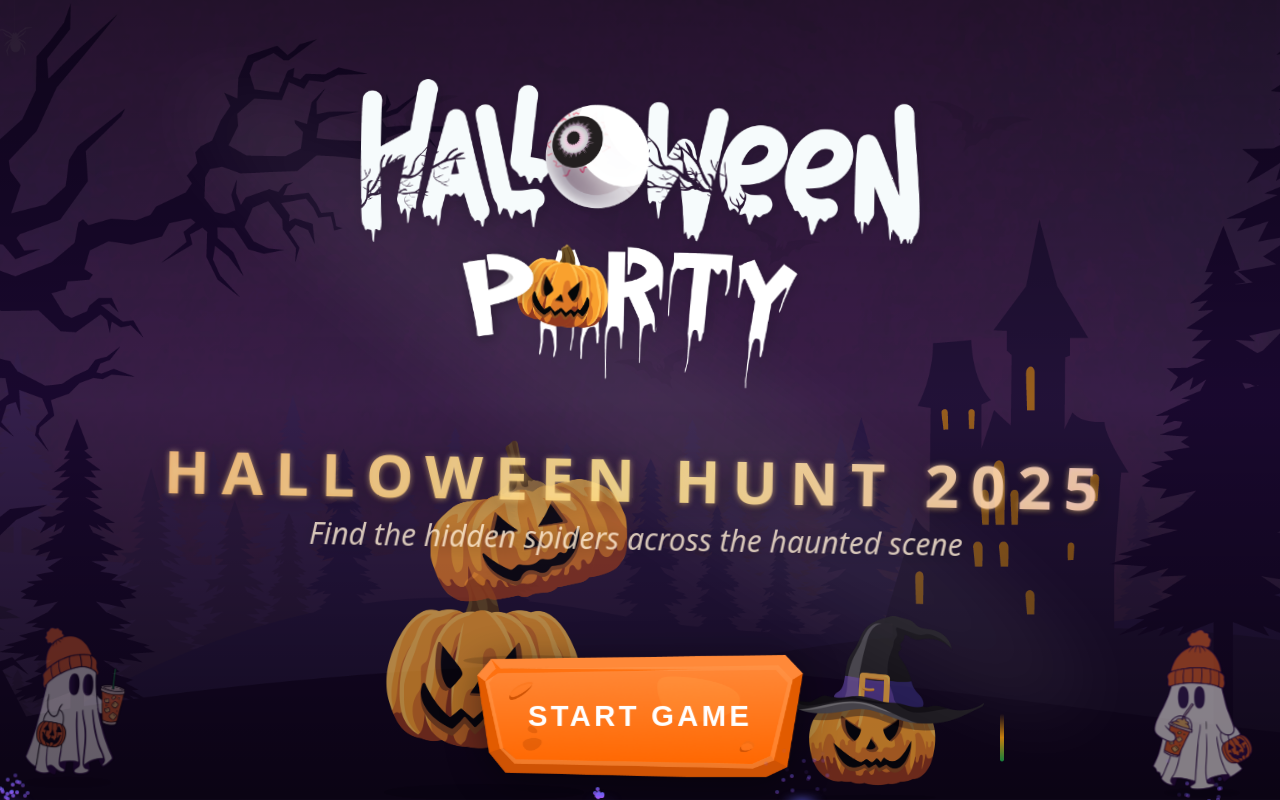
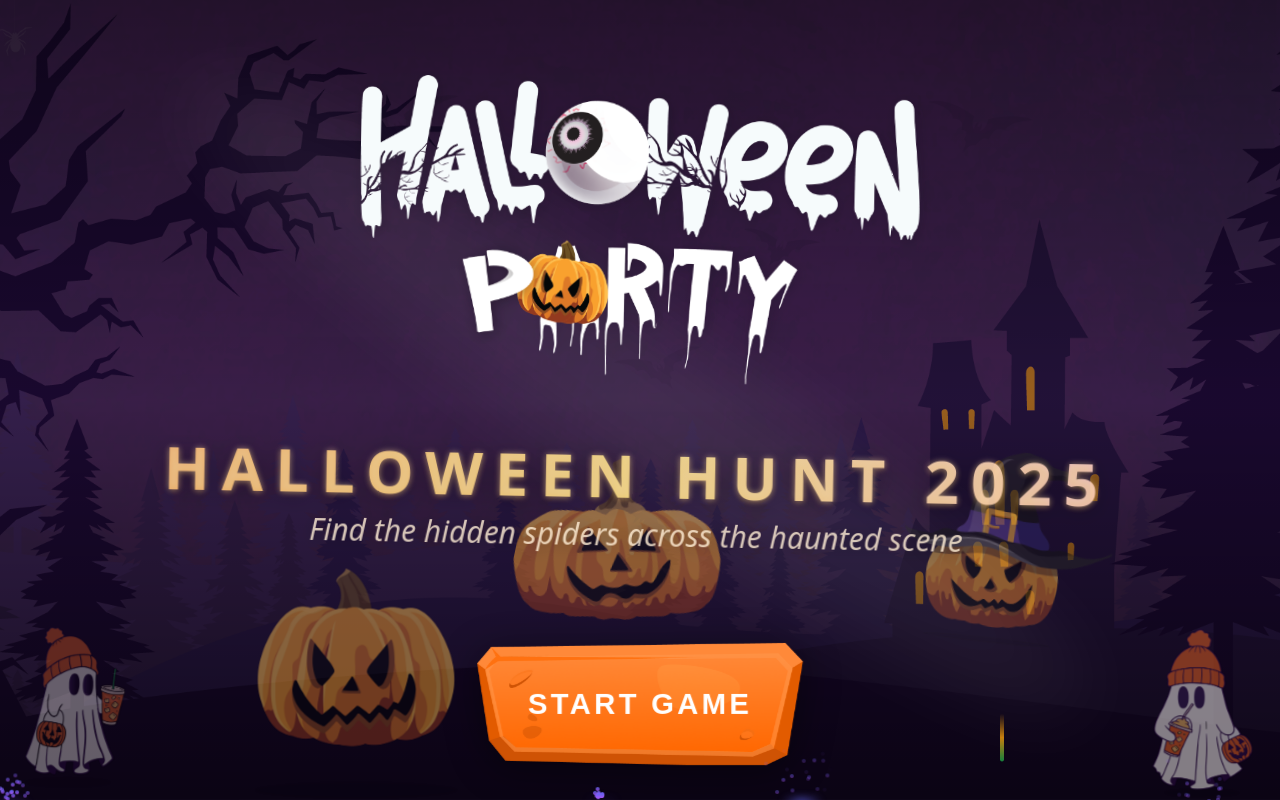
Before and after one commit to Benitdev/halloween, a Next.js app: page /halloween-2025 in a window 1280 px wide. Built offline with nearby package versions, Linux system fonts and the light colour scheme; a web font is replaced by a local one.

Commit message:
refactor: simplify pumpkin animations and improve visual effects in Halloween 2025 page

```diff
--- a/src/app/halloween-2025/page.tsx
+++ b/src/app/halloween-2025/page.tsx
@@ -45,55 +45,6 @@ export default function Halloween2025Page() {
   const suspectedCheatromes = useRef(0)
   const [alreadyPlayed, setAlreadyPlayed] = useState(false)
 
-  const controlsSmall = useAnimation()
-  const controlsMedium = useAnimation()
-  const controlsLarge = useAnimation()
-
-  const resetPositions = async () => {
-    await Promise.all([
-      controlsSmall.start({ y: 0, transition: { duration: 0.6 } }),
-      controlsMedium.start({ y: 0, transition: { duration: 0.6 } }),
-      controlsLarge.start({ y: 0, transition: { duration: 0.6 } }),
-    ])
-  }
-
-  const animateClimb = async () => {
-    // Medium climbs onto small
-    await controlsMedium.start({
-      y: 0,
-      transition: { type: "spring", stiffness: 200, damping: 12 },
-    })
-
-    // Small climbs to join on top (optional)
-    await controlsSmall.start({
-      y: [0, -80, -100, -120, -140],
-      x: [0, -100, -120, -140, -160],
-      transition: {
-        type: "spring",
-        stiffness: 200,
-        damping: 12,
-        delay: 3,
-        duration: 1,
-        repeat: Infinity,
-      },
-    })
-
-    // Large climbs onto medium
-    await controlsLarge.start({
-      y: -300,
-      x: -350,
-      transition: { type: "spring", stiffness: 200, damping: 12, delay: 4 },
-    })
-
-    // Pause for a bit, then reset
-    setTimeout(() => resetPositions(), 1500)
-  }
-
-  useEffect(() => {
-    // Start climbing when the game starts
-    animateClimb()
-  }, [])
-
   // Mark as played when game ends
   useEffect(() => {
     if (!ended) return
@@ -117,7 +68,7 @@ export default function Halloween2025Page() {
       const id = Date.now() + Math.floor(Math.random() * 1000)
       const x = 5 + Math.random() * 90
       const y = 10 + Math.random() * 80
-      const size = 18 + Math.round(Math.random() * 20) // smaller for difficulty
+      const size = 18 + Math.round(Math.random() * 18) // smaller for difficulty
       const rotate = -15 + Math.random() * 30
       const wobbleOffset = Math.random() * 1.2
 
@@ -305,32 +256,181 @@ export default function Halloween2025Page() {
         />
       </motion.div>
 
-      <div className="absolute left-[30%] bottom-0 flex justify-center items-end ">
-        <motion.div animate={controlsMedium}>
+      {/* Pumpkins Stacking Animation */}
+      <div className="absolute left-[20%] bottom-0 flex justify-center items-end">
+        {/* Small Pumpkin - Base (stays at bottom) */}
+        <motion.div
+          style={{ transformOrigin: "center bottom" }}
+          initial={{ x: 0, y: 0, rotate: 0, scale: 1 }}
+          animate={
+            started
+              ? { x: 0, y: 0, rotate: 0, scale: 1 }
+              : {
+                  // Small pumpkin stays mostly still, slight bounce when others jump on
+                  y: [0, 0, -3, -3, -3, 0],
+                  scale: [1, 1, 1.01, 1.01, 1.01, 1],
+                }
+          }
+          transition={
+            started
+              ? { duration: 0.5, ease: "easeOut" }
+              : {
+                  duration: 6,
+                  repeat: Infinity,
+                  repeatType: "loop",
+                  times: [0, 0.25, 0.35, 0.65, 0.85, 1],
+                  ease: "easeInOut",
+                }
+          }
+        >
           <Image
             src={"/images/Small pumpkin.png"}
             alt="pumpkin"
             width={200}
             height={200}
-            className=" opacity-70"
+            className="opacity-50"
           />
         </motion.div>
-        <motion.div initial={{ y: 0, x: 0 }} animate={controlsSmall}>
+
+        {/* Medium Pumpkin - Jumps onto small */}
+        <motion.div
+          style={{ transformOrigin: "center bottom" }}
+          initial={{ x: 100, y: 0, rotate: 0, scale: 1 }}
+          animate={
+            started
+              ? { x: 100, y: 0, rotate: 0, scale: 1 }
+              : {
+                  // Sequence: stay → jump to small → stay stacked → jump back
+                  x: [100, 0, -180, -180, -50, 100],
+                  y: [
+                    0,
+                    0, // Initial position
+                    -160, // Jump up and onto small
+                    -140, // Stay on top of small
+                    -140, // Still stacked
+                    0, // Jump back down
+                  ],
+                  rotate: [5, 0, -2, 0, 15, 0],
+                  scale: [1, 1, 1.05, 1, 1.05, 1],
+                }
+          }
+          transition={
+            started
+              ? { duration: 0.5, ease: "easeOut" }
+              : {
+                  duration: 6,
+                  repeat: Infinity,
+                  repeatType: "loop",
+                  times: [0, 0.15, 0.25, 0.7, 0.85, 1],
+                  ease: [
+                    "linear",
+                    "easeOut",
+                    "easeInOut",
+                    "linear",
+                    "easeIn",
+                    "easeOut",
+                  ],
+                  x: {
+                    duration: 6,
+                    repeat: Infinity,
+                    repeatType: "loop",
+                    times: [0, 0.15, 0.25, 0.7, 0.85, 1],
+                  },
+                  y: {
+                    duration: 6,
+                    repeat: Infinity,
+                    repeatType: "loop",
+                    times: [0, 0.15, 0.25, 0.7, 0.85, 1],
+                    ease: [
+                      "linear",
+                      "linear",
+                      "easeOut",
+                      "linear",
+                      "easeIn",
+                      "easeOut",
+                    ],
+                  },
+                }
+          }
+        >
           <Image
             src={"/images/Medium pumpkin.png"}
             alt="pumpkin"
             width={200}
             height={200}
-            className=" opacity-70"
+            className="opacity-50"
           />
         </motion.div>
-        <motion.div animate={controlsLarge}>
+
+        {/* Large Pumpkin - Jumps onto medium */}
+        <motion.div
+          style={{ transformOrigin: "center bottom" }}
+          initial={{ x: 450, y: 0, rotate: 0, scale: 1 }}
+          animate={
+            started
+              ? { x: 450, y: 0, rotate: 0, scale: 1 }
+              : {
+                  // Sequence: stay → move x while medium jumps → jump onto medium → stay → jump back
+                  x: [450, 0, 0, -350, -350, 450],
+                  y: [
+                    0,
+                    0, // Wait while medium jumps first (stay at ground)
+                    -400, // Jump onto medium (which is already on small at y=-200)
+                    -350, // Stay stacked
+                    -350, // Still stacked
+                    0, // Jump back down
+                  ],
+                  rotate: [0, 0, 0, -8, 0, 8, 0],
+                  scale: [1, 1, 1, 1.06, 1, 1.06, 1],
+                }
+          }
+          transition={
+            started
+              ? { duration: 0.5, ease: "easeOut" }
+              : {
+                  duration: 6,
+                  repeat: Infinity,
+                  repeatType: "loop",
+                  times: [0, 0.25, 0.35, 0.55, 0.65, 0.85, 1],
+                  ease: [
+                    "linear",
+                    "linear",
+                    "easeOut",
+                    "easeInOut",
+                    "linear",
+                    "easeIn",
+                    "easeOut",
+                  ],
+                  x: {
+                    duration: 6,
+                    repeat: Infinity,
+                    repeatType: "loop",
+                    times: [0, 0.25, 0.35, 0.55, 0.65, 0.85, 1],
+                  },
+                  y: {
+                    duration: 6,
+                    repeat: Infinity,
+                    repeatType: "loop",
+                    times: [0, 0.25, 0.35, 0.55, 0.65, 0.85, 1],
+                    ease: [
+                      "linear",
+                      "linear",
+                      "easeOut",
+                      "easeInOut",
+                      "linear",
+                      "easeIn",
+                      "easeOut",
+                    ],
+                  },
+                }
+          }
+        >
           <Image
             src={"/images/Large pumpkin.png"}
             alt="pumpkin"
             width={200}
             height={200}
-            className=" opacity-70"
+            className="opacity-50"
           />
         </motion.div>
       </div>
@@ -352,7 +452,6 @@ export default function Halloween2025Page() {
           {/* Header */}
 
           <motion.div
-            className="mt-4"
             initial={{
               opacity: 0,
               scale: 0,
@@ -378,7 +477,7 @@ export default function Halloween2025Page() {
               alt=""
               width={600}
               height={200}
-              className="mx-auto"
+              className="mx-auto pointer-events-none"
             />
             <div className="text-center opacity-90 mt-10">
               <div
@@ -453,7 +552,7 @@ export default function Halloween2025Page() {
               whileHover={{ scale: 1.05 }}
               whileTap={{ scale: 0.98 }}
               onClick={handleStart}
-              className="relative z-50 flex items-center justify-center w-[400px] h-[150px] select-none mt-6 drop-shadow-[0_8px_24px_rgba(0,0,0,0.45)]"
+              className="relative z-50 flex items-center justify-center w-[400px] h-[150px] select-none mt-4 drop-shadow-[0_8px_24px_rgba(0,0,0,0.45)]"
               style={{
                 backgroundImage: "url(/images/button-bg.png)",
                 backgroundSize: "cover",
@@ -543,7 +642,7 @@ export default function Halloween2025Page() {
                       ],
                       opacity: 1,
                       // Vertical wobble (crawling movement)
-                      y: [0, -8, 0, 8, 0],
+                      y: [0, -15, 0, 15, 0],
                       // Horizontal crawling movement
                       x: [
                         0,
```
